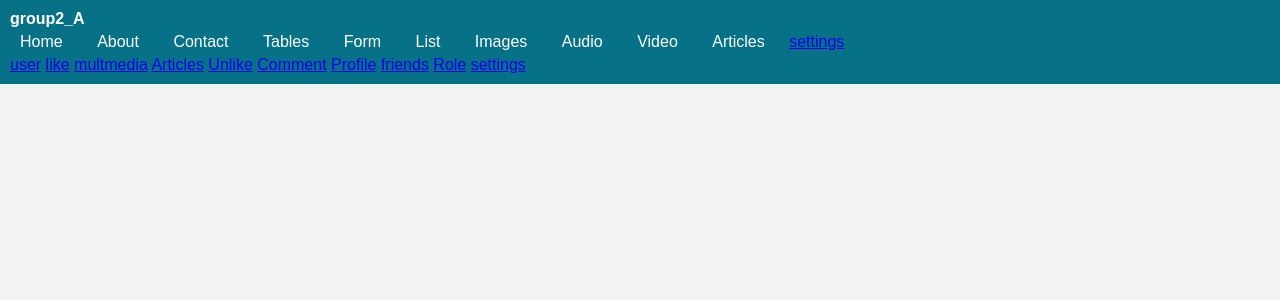
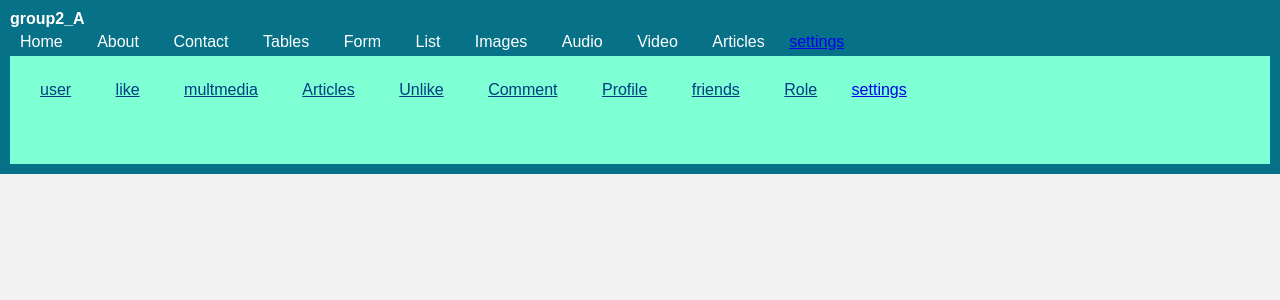
Before and after one commit to GATETEJames/Group2_WT_A, a PHP site: page /tables.html in a window 1280 px wide. Shown: the top 300 px of the page. Run offline with PHP 8.4, Linux system fonts and the light colour scheme.

Commit message:
Add files via upload

```diff
--- a/CSSstyle.CSS
+++ b/CSSstyle.CSS
@@ -1,5 +1,4 @@
-/* IGIHOZO PRINCE   */
-/* 222003087   */
+
 
 * {
   margin: 0;
@@ -29,7 +28,7 @@ body {
   display: inline-block;
   margin-right: 10px;
   text-decoration: none;
-  color: #fff;
+  color: white;
   padding: 5px 10px;
   border-radius: 5px;
   background-color: #077287;
@@ -38,6 +37,19 @@ body {
 
 .head > a:hover {
   background-color: #003d80;
+}
+.head2 {
+background-color: aquamarine;
+padding: 20px;
+}
+.head2 > a {
+display: inline-block;
+margin-right: 20px;
+margin-bottom: 40px;
+color: #003d80;
+padding: 5px 10px;
+border-radius: 5px;
+background-color: aquamarine;
 }
 .dropdown{
     position: right;
```
